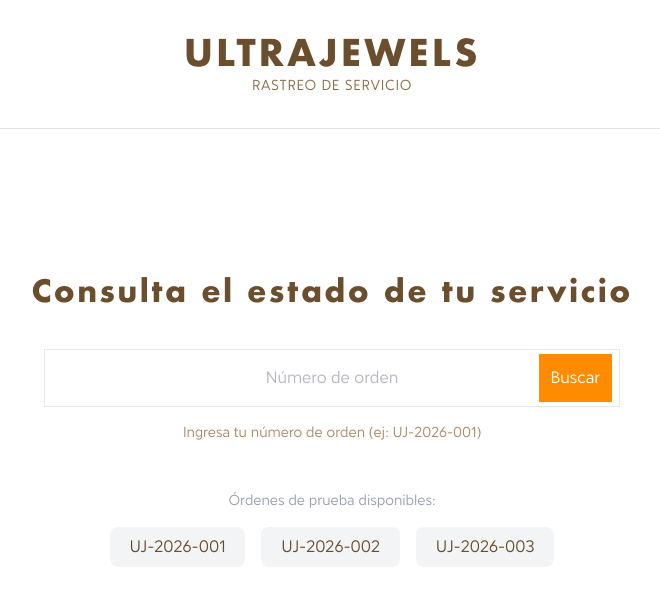
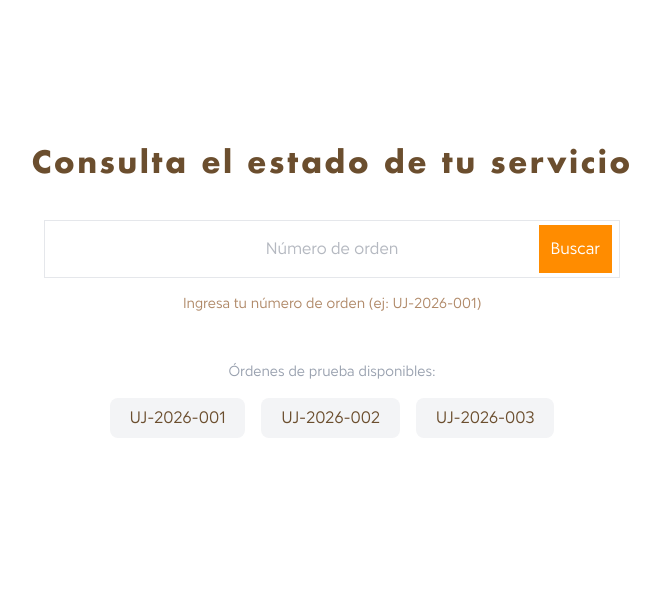
Before and after one commit to Edgar-MedCor/tracking_Service, a React (Vite) app: page / in a window 1280 px wide. Shown: the top 592 px of the page, without its empty margins (308-968 px from the left). Built offline with nearby package versions, Linux system fonts and the light colour scheme.

Commit message:
quitamos header

```diff
--- a/src/main.jsx
+++ b/src/main.jsx
@@ -3,10 +3,10 @@ import { createRoot } from "react-dom/client";
 import "./index.css";
 import App from "./App.jsx";
 
-// intenta montar en WordPress primero
+
 const wpContainer = document.getElementById("tracking-app");
 
-// fallback para desarrollo local
+
 const localContainer = document.getElementById("root");
 
 const container = wpContainer || localContainer;
--- a/src/pages/admin/NewOrder.jsx
+++ b/src/pages/admin/NewOrder.jsx
@@ -71,10 +71,6 @@ export default function NewOrder() {
       navigate('/admin/orders');
     }
   };
-
-
-
-
 
   return (
     <AdminLayout>
--- a/src/pages/public/Home.jsx
+++ b/src/pages/public/Home.jsx
@@ -63,7 +63,7 @@ const progressPercent = Math.min(baseProgress + extra, 100);
 
   return (
     <div className="min-h-screen bg-white">
-      <Header />
+
 
       <main className="container mx-auto px-6 py-16">
         {currentView === "search" && (
```
